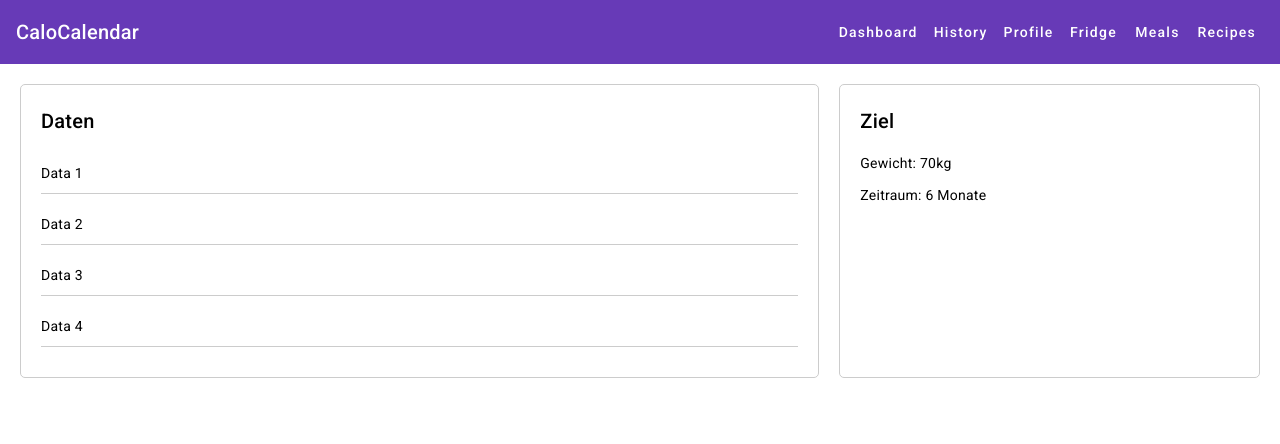
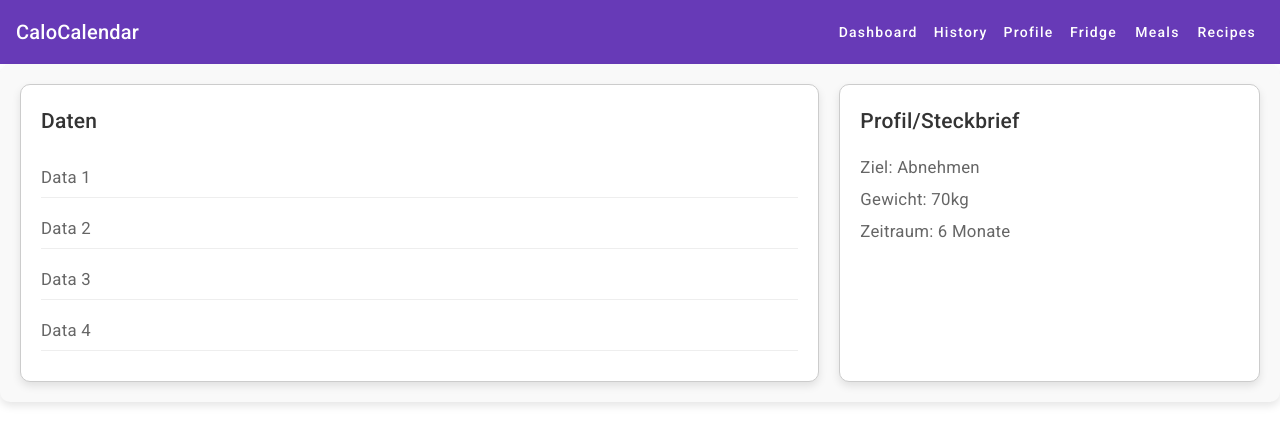
Before and after one commit to JoghurtCode/CaloCalendar, an Angular app in the folder frontend/: page /profile in a window 1280 px wide. Shown: the top 444 px of the page. Built offline with nearby package versions, Linux system fonts and the light colour scheme.

Commit message:
Add Html Page 3 "Profile"

```diff
--- a/frontend/src/app/profile/profile.component.css
+++ b/frontend/src/app/profile/profile.component.css
@@ -2,25 +2,43 @@
   display: flex;
   justify-content: space-between;
   padding: 20px;
+  background-color: #f9f9f9;
+  border-radius: 10px;
+  box-shadow: 0 4px 8px rgba(0, 0, 0, 0.1);
 }
 
 .left-panel, .right-panel {
+  background-color: #fff;
   border: 1px solid #ccc;
-  border-radius: 5px;
+  border-radius: 10px;
   padding: 20px;
+  box-shadow: 0 4px 8px rgba(0, 0, 0, 0.1);
 }
 
 .left-panel {
   flex: 2;
+  margin-right: 20px;
 }
 
 .right-panel {
   flex: 1;
-  margin-left: 20px;
+}
+
+h2 {
+  margin-bottom: 20px;
+  font-size: 1.5em;
+  color: #333;
 }
 
 .data-item {
   margin: 10px 0;
-  border-bottom: 1px solid #ccc;
+  border-bottom: 1px solid #eee;
   padding: 10px 0;
+  font-size: 1.2em;
+  color: #666;
 }
+
+p {
+  font-size: 1.2em;
+  color: #666;
+}
--- a/frontend/src/app/profile/profile.component.html
+++ b/frontend/src/app/profile/profile.component.html
@@ -7,7 +7,8 @@
     <div class="data-item">Data 4</div>
   </div>
   <div class="right-panel">
-    <h2>Ziel</h2>
+    <h2>Profil/Steckbrief</h2>
+    <p>Ziel: Abnehmen</p>
     <p>Gewicht: 70kg</p>
     <p>Zeitraum: 6 Monate</p>
   </div>
```
